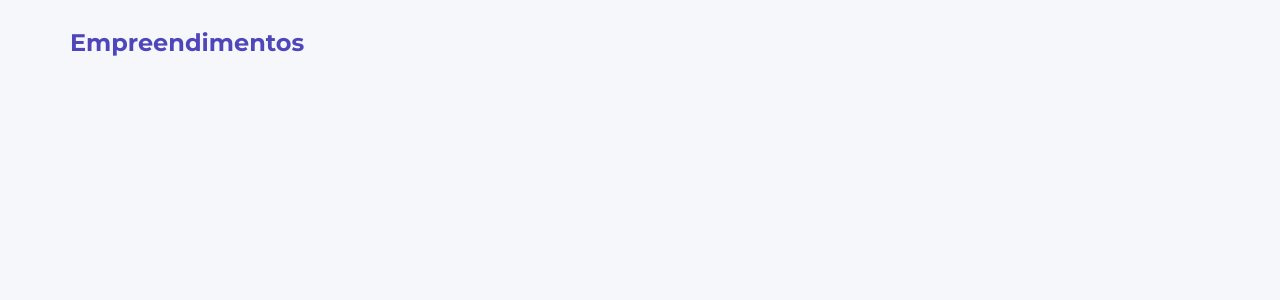
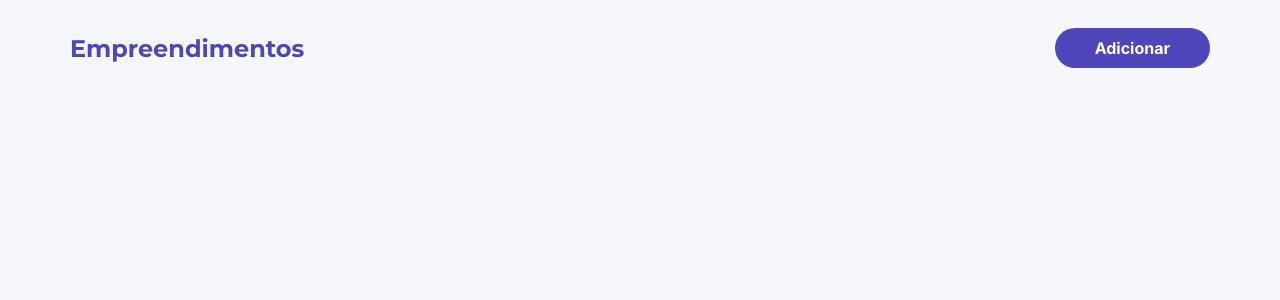
Before and after one commit to rmrantunes/empreendimentos-workfy, a Next.js app: page / in a window 1280 px wide. Shown: the top 300 px of the page. Built offline with nearby package versions, Linux system fonts and the light colour scheme.

Commit message:
feat: add Button to Header

```diff
--- a/src/components/Header/index.tsx
+++ b/src/components/Header/index.tsx
@@ -1,5 +1,7 @@
+import { Button } from "components/Button";
 import { Container } from "components/Container";
 import { HeaderTitle } from "components/HeaderTitle";
+
 import * as S from "./styles";
 
 export function Header() {
@@ -8,6 +10,8 @@ export function Header() {
       <Container>
         <S.SpaceBetween>
           <HeaderTitle>Empreendimentos</HeaderTitle>
+
+          <Button>Adicionar</Button>
         </S.SpaceBetween>
       </Container>
     </S.Wrapper>
```
